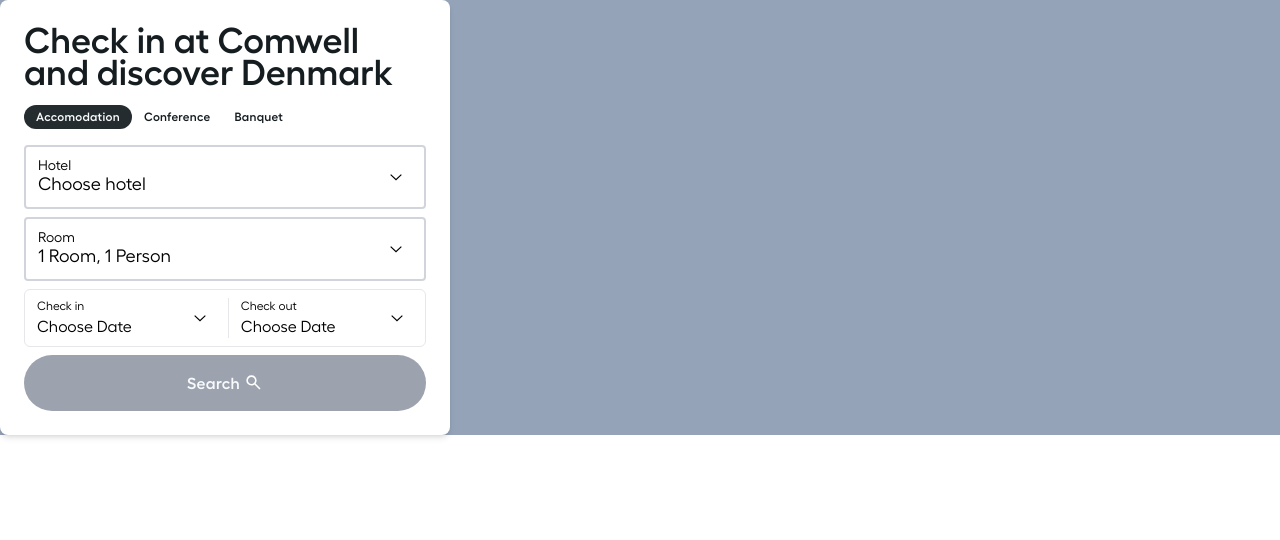
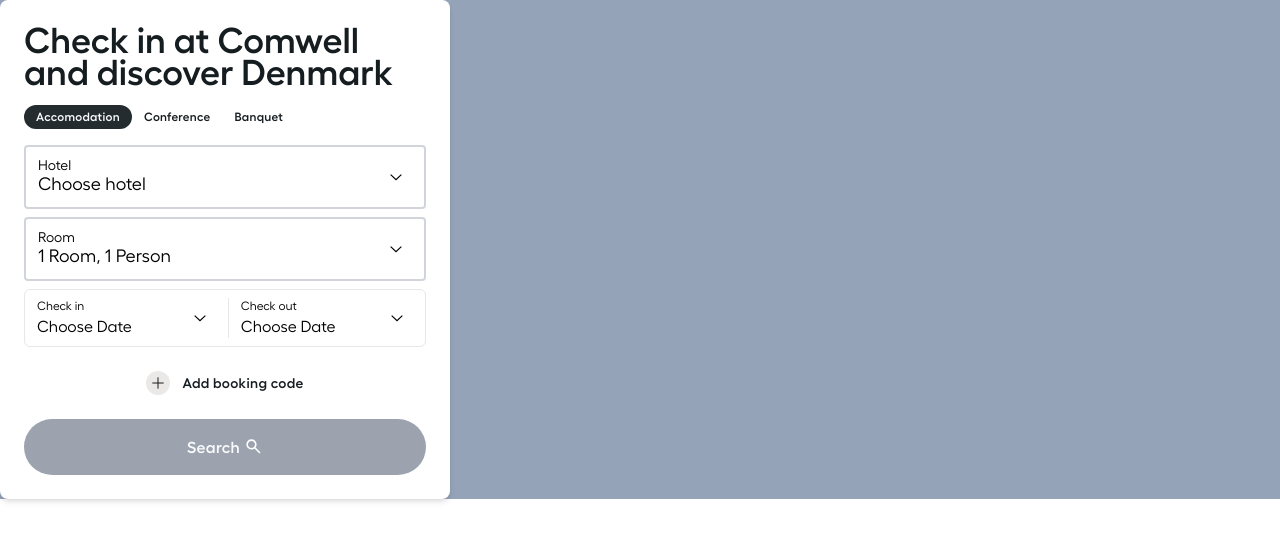
Before and after one commit to Caro8866/OLA-5-Comwell, a Next.js app in the folder frontend/: page /test in a window 1280 px wide. Shown: the top 540 px of the page. Built offline with nearby package versions, Linux system fonts and the light colour scheme.

Commit message:
feat: add booking code input

```diff
--- a/frontend/components/searchWidget/SearchWidget.tsx
+++ b/frontend/components/searchWidget/SearchWidget.tsx
@@ -13,6 +13,8 @@
   const [selectedRoom, setSelectedRoom] = useState({ adults: 1, children: 0, infants: 0 });
   const [startDate, setStartDate] = useState(null);
   const [endDate, setEndDate] = useState(null);
+
+  const [isBookingCodeInputVisible, setIsBookingCodeInputVisible] = useState(false);
 
   //   const { setBookingData } = useBookingContext();
 
@@ -44,6 +46,18 @@
           <InputSelect label="Hotel" onClick={() => {}} value={selectedHotel ? selectedHotel : "Choose hotel"} />
           <InputSelect label="Room" onClick={() => {}} value={roomToString(selectedRoom)} />
           <DualInputSelect label1={"Check in"} value1={startDate ? startDate : "Choose Date"} label2={"Check out"} value2={endDate ? endDate : "Choose Date"} onClick={() => {}} />
+          {!isBookingCodeInputVisible && (
+            <Button color="blank" isFullWidth={false} isActive={true} styles="flex items-center justify-center gap-x-1 font-light text-sm self-center cursor-pointer" onClick={() => setIsBookingCodeInputVisible(true)}>
+              <div className="mr-2 rounded-full bg-charcoal-20 p-1">
+                <svg xmlns="http://www.w3.org/2000/svg" fill="none" viewBox="0 0 24 24" className="w-4">
+                  <path stroke="currentColor" stroke-width="1.5" d="M12 3.5v17M3.5 12h17"></path>
+                </svg>
+              </div>
+              Add booking code
+            </Button>
+          )}
+          {isBookingCodeInputVisible && <InputSelect label="Booking code" onClick={() => {}} value={"Enter booking code"} />}
+
           <Button color="charcoal" isFullWidth={true} isActive={selectedHotel && selectedRoom && startDate && endDate ? true : false} onClick={handleSearch} styles="flex items-center justify-center gap-x-1 font-light">
             Search
             <svg xmlns="http://www.w3.org/2000/svg" height="20q" viewBox="0 -960 960 960" width="20q" fill="#fff">
```
